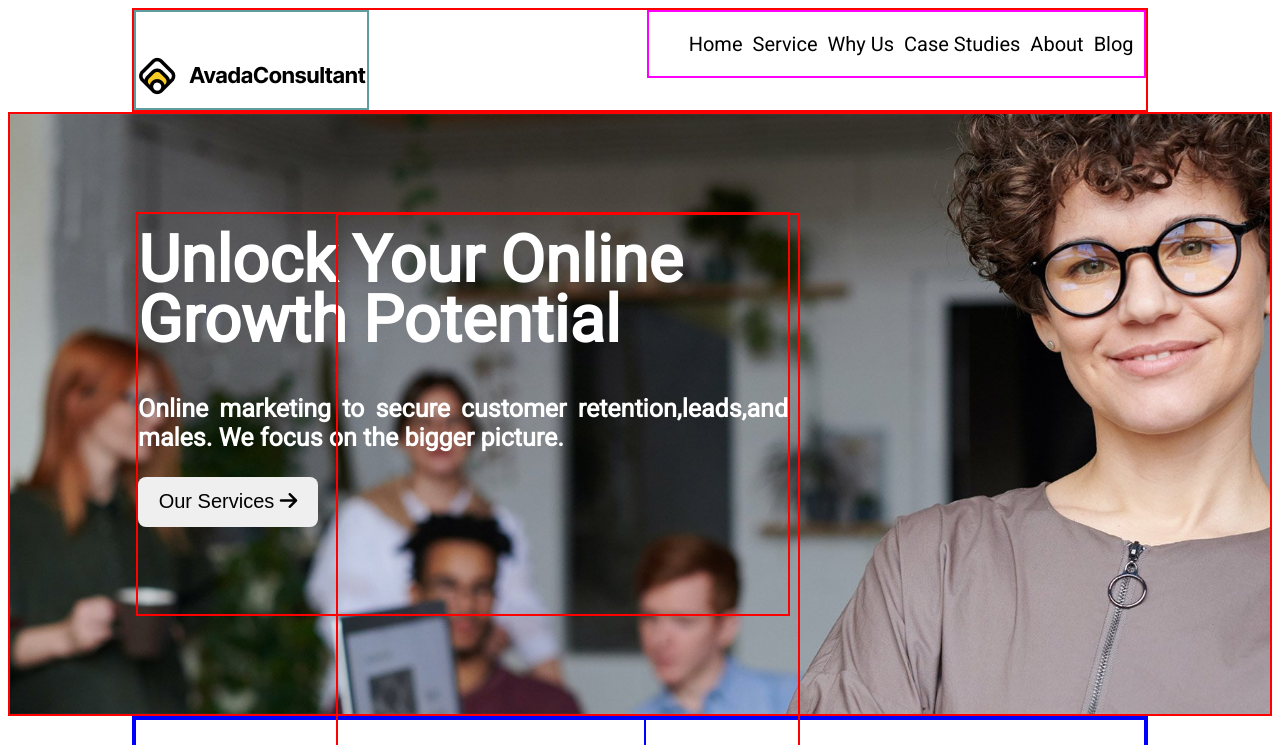
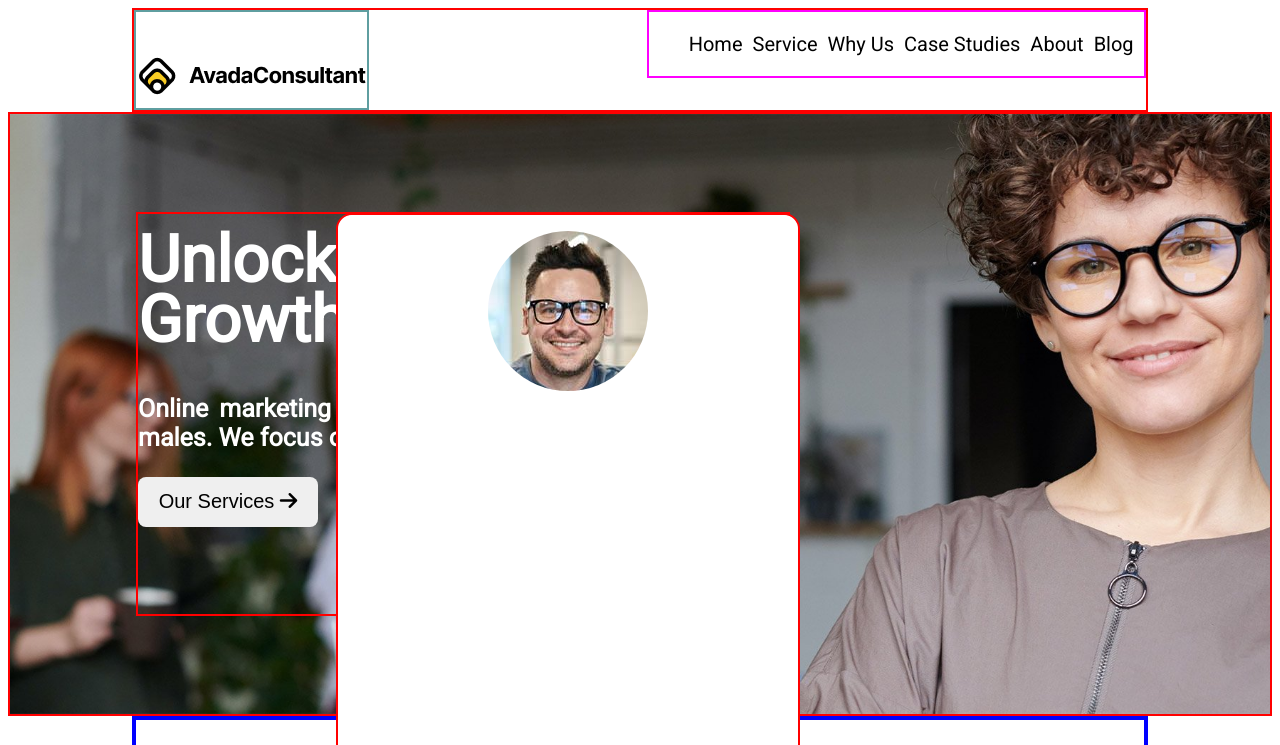
Before and after one commit to Simone-Corso/proj-html-vuejs, a Vue app: page / in a window 1280 px wide. Shown: the top 745 px of the page. Built offline with nearby package versions, Linux system fonts and the light colour scheme.

Commit message:
messo il bg nel container richard e poi inserito il border radius nel image-richard

```diff
--- a/src/components/AppHeader.vue
+++ b/src/components/AppHeader.vue
@@ -34,7 +34,7 @@
         </div>
         <div class="container-Richard">
           <div class="container-profile-richard">
-
+            <img src="/image/marketing-consultant-expert.jpg" alt="marketing-consultant" class="image-richard">
           </div>
         </div>
       </div>
@@ -155,5 +155,19 @@
     position: absolute;
     top: 6.2rem;
     right: 470px;
+    background-color: white;
+    border-radius: 1rem;
+  }
+
+
+  .container-profile-richard{
+    display: flex;
+    justify-content: center;
+    background-color: white;
+    border-radius: 1rem;
+  }
+  .image-richard{
+    border-radius: 50%;
+    margin-top: 1rem;
   }
   </style>
```
